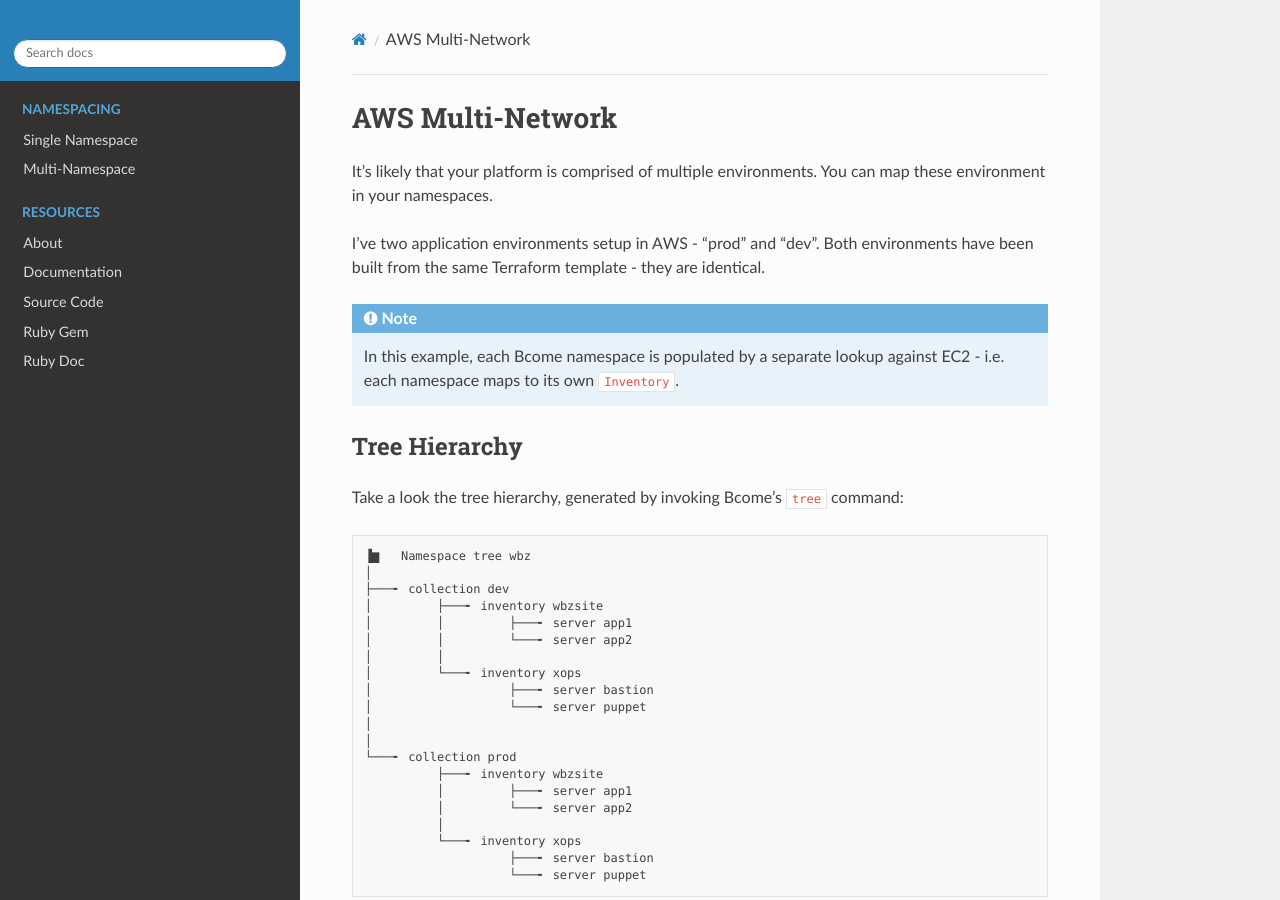
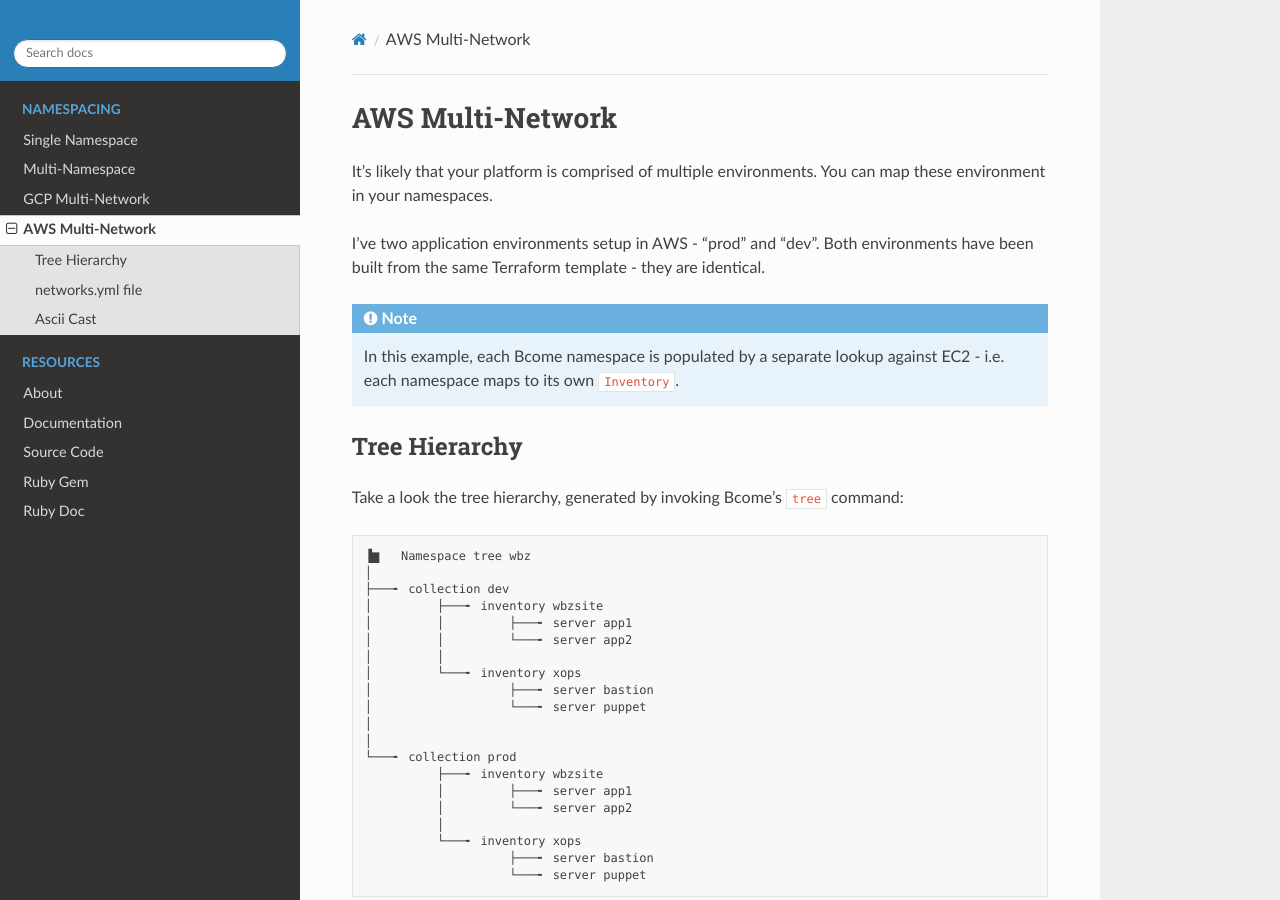
Before and after one commit to webzakimbo/bcome-read-the-docs-guides, a Sphinx documentation site: the page built from docs/source/namespaces/multi-network-aws.rst, in a window 1280 px wide and 900 px high. Built offline with Sphinx 7.4.7 and the Read the Docs theme 2.0.0, drawn with Linux system fonts in a browser that asks for light colours; pages that are not in the unit, such as notebooks, are missing from menus.

Commit message:
added menu links for multi-net: gcp & aws

```diff
--- a/docs/source/index.rst
+++ b/docs/source/index.rst
@@ -8,7 +8,8 @@
 
     namespaces/single
     namespaces/multi
-    namespaces/multi-network
+    namespaces/multi-network-gcp
+    namespaces/multi-network-aws
 
 .. toctree::
     :maxdepth: 1
```
